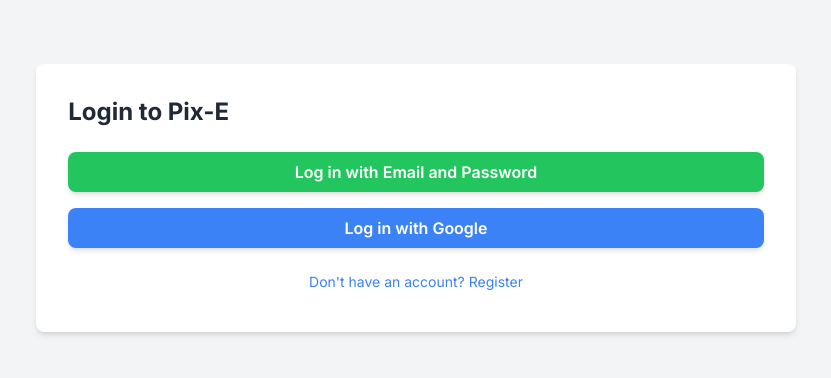
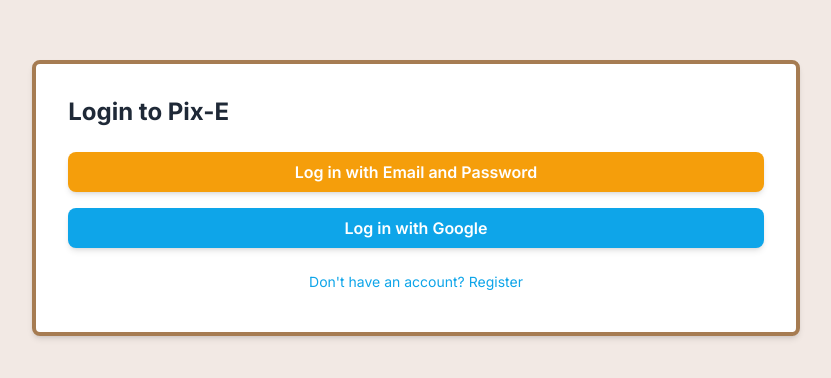
Before and after one commit to pixe-art/pix-e-web, a Next.js app: page /auth in a window 1280 px wide. Shown: the part 202-580 px from the top of the page, without its empty margins (224-1055 px from the left). Built offline with nearby package versions, Linux system fonts and the light colour scheme; no server answers; the database is empty.

Commit message:
chaned to our standarized CSS for most views

```diff
--- a/src/app/auth/page.js
+++ b/src/app/auth/page.js
@@ -90,8 +90,8 @@ export default function LoginPage() {
   };
 
   return (
-    <div className="flex min-h-screen items-center justify-center bg-gray-100">
-      <div className="p-8 bg-white shadow-md rounded-lg">
+    <div className="flex min-h-screen items-center justify-center bg-cream">
+      <div className="p-8 bg-white border border-brown border-4 shadow-md rounded-lg">
         <h1 className="text-2xl font-bold text-gray-800 mb-6">
           Login to Pix-E
         </h1>
@@ -99,19 +99,19 @@ export default function LoginPage() {
           <>
             <button
               onClick={() => setShowLoginForm(true)}
-              className="w-full py-2 px-4 bg-green-500 text-white font-semibold rounded-lg shadow-md hover:bg-green-700 focus:outline-none focus:ring-2 focus:ring-green-500 focus:ring-opacity-50 mb-4"
+              className="w-full py-2 px-4 bg-amber-500 text-white font-semibold rounded-lg shadow-md hover:bg-amber-700 focus:outline-none focus:ring-2 focus:ring-amber-500 focus:ring-opacity-50 mb-4"
             >
               Log in with Email and Password
             </button>
             <button
               onClick={handleGoogleLogin}
-              className="w-full py-2 px-4 bg-blue-500 text-white font-semibold rounded-lg shadow-md hover:bg-blue-700 focus:outline-none focus:ring-2 focus:ring-blue-500 focus:ring-opacity-50 mb-4"
+              className="w-full py-2 px-4 bg-sky-500 text-white font-semibold rounded-lg shadow-md hover:bg-sky-700 focus:outline-none focus:ring-2 focus:ring-sky-500 focus:ring-opacity-50 mb-4"
             >
               Log in with Google
             </button>
             <button
               onClick={navigateToRegister}
-              className="w-full py-2 px-4 bg-transparent text-blue-500 text-center text-sm"
+              className="w-full py-2 px-4 bg-transparent text-sky-500 text-center text-sm"
             >
               Don't have an account? Register
             </button>
@@ -124,18 +124,18 @@ export default function LoginPage() {
               placeholder="Enter your email"
               value={email}
               onChange={(e) => setEmail(e.target.value)}
-              className="w-full mb-4 px-4 py-2 border rounded-lg focus:outline-none focus:ring-2 focus:ring-blue-500"
+              className="w-full mb-4 px-4 py-2 border rounded-lg text-black focus:outline-none focus:ring-2 focus:ring-amber-500"
             />
             <input
               type="password"
               placeholder="Enter your password"
               value={password}
               onChange={(e) => setPassword(e.target.value)}
-              className="w-full mb-4 px-4 py-2 border rounded-lg focus:outline-none focus:ring-2 focus:ring-blue-500"
+              className="w-full mb-4 px-4 py-2 border rounded-lg text-black focus:outline-none focus:ring-2 focus:ring-amber-500"
             />
             <button
               type="submit"
-              className="w-full py-2 px-4 bg-blue-500 text-white font-semibold rounded-lg shadow-md hover:bg-blue-700 focus:outline-none focus:ring-2 focus:ring-blue-500 focus:ring-opacity-50"
+              className="w-full py-2 px-4 bg-amber-500 text-white font-semibold rounded-lg shadow-md hover:bg-amber-700 focus:outline-none focus:ring-2 focus:ring-amber-500 focus:ring-opacity-50"
             >
               Log in
             </button>
--- a/src/app/auth/set-username/setUsernameView.jsx
+++ b/src/app/auth/set-username/setUsernameView.jsx
@@ -1,20 +1,20 @@
 const SetUsernameView = ({ username, onChangeUsername, onSaveUsername, loading, error }) => {
   return (
-    <div className="flex flex-col items-center justify-center min-h-screen bg-gray-100">
-      <div className="max-w-md w-full px-8 py-6 bg-white shadow-md rounded-lg text-center border-8 border-black rounded-xl">
+    <div className="flex flex-col items-center justify-center min-h-screen bg-cream">
+      <div className="max-w-md w-full px-8 py-6 bg-white shadow-md rounded-lg text-center border-4 border-brown rounded-lg">
         <h1 className="text-3xl font-bold text-gray-800 mb-4">Set Your Username</h1>
         <input
           type="text"
           value={username}
           onChange={onChangeUsername}
           placeholder="Enter your username"
-          className="w-full mb-4 px-4 py-2 border border-gray-300 rounded-lg focus:outline-none focus:ring-2 focus:ring-blue-500 focus:border-transparent"
+          className="w-full mb-4 px-4 py-2 border border-gray-300 rounded-lg text-black focus:outline-none focus:ring-2 focus:ring-blue-500 focus:border-transparent"
           disabled={loading}
         />
         <button
           onClick={onSaveUsername}
           disabled={loading || !username.trim()}
-          className="w-full py-2 px-4 bg-blue-500 text-white font-semibold rounded-lg shadow-md hover:bg-blue-700 focus:outline-none focus:ring-2 focus:ring-blue-500 focus:ring-opacity-50"
+          className="w-full py-2 px-4 bg-amber-500 text-white font-semibold rounded-lg shadow-md hover:bg-amber-700 focus:outline-none focus:ring-2 focus:ring-amber-500 focus:ring-opacity-50"
         >
           Save Username
         </button>
--- a/src/app/dashboard/dashboardView.jsx
+++ b/src/app/dashboard/dashboardView.jsx
@@ -74,14 +74,14 @@ export default function Dashboard(props) {
   }
 
   return (
-    <div className="flex flex-col items-center justify-center min-h-screen bg-gray-100">
+    <div className="flex flex-col items-center justify-center min-h-screen bg-cream">
       <button
         onClick={handleLogout}
         className="absolute top-4 left-4 px-4 py-2 text-white bg-gray-500 rounded hover:bg-gray-600"
       >
         Logout
       </button>
-      <div className="max-w-md w-full px-8 py-6 bg-white shadow-md rounded-lg text-center border-8 border-black rounded-xl">
+      <div className="max-w-md w-full px-8 py-6 bg-white shadow-md text-center border-8 border-brown rounded-lg">
         {user && (
           <p className="text-sm text-gray-600 mb-4">Logged in as: {username || user.uid}</p>
 
@@ -103,19 +103,19 @@ export default function Dashboard(props) {
           />
         </div>
 
-        <div className="flex flex-wrap gap-4 justify-center mb-6">
+        <div className="flex flex-wrap gap-4 justify-center mb-6 *:*:min-w-40 /*<- sets all spans to same width*/">
           <Link href="/art-tool">
-            <span className="inline-block px-6 py-2 text-white bg-blue-500 rounded hover:bg-blue-600 cursor-pointer">
+            <span className="inline-block px-6 py-2 text-white bg-slate-500 rounded hover:bg-slate-600 cursor-pointer">
               Art Tool
             </span>
           </Link>
           <Link href="/profile">
-            <span className="inline-block px-6 py-2 text-white bg-green-500 rounded hover:bg-green-600 cursor-pointer">
+            <span className="inline-block px-6 py-2 text-white bg-emerald-500 rounded hover:bg-emerald-600 cursor-pointer">
               Profile
             </span>
           </Link>
           <Link href="/favourites">
-            <span className="inline-block px-6 py-2 text-white bg-yellow-500 rounded hover:bg-yellow-600 cursor-pointer">
+            <span className="inline-block px-6 py-2 text-white bg-amber-500 rounded hover:bg-amber-600 cursor-pointer">
               Favourites
             </span>
           </Link>
--- a/src/app/page.js
+++ b/src/app/page.js
@@ -4,14 +4,14 @@ import Head from 'next/head';
 
 export default function Home() {
   return (
-    <div className="flex flex-col items-center justify-center min-h-screen bg-gray-100">
+    <div className="flex flex-col items-center justify-center min-h-screen bg-cream">
       <Head>
         <title>Pix-E | Pixel Art Display</title>
         <meta name="description" content="Display and create beautiful pixel art with Pix-E." />
         <link rel="icon" href="/favicon.ico" />
       </Head>
 
-      <main className="max-w-md w-full p-8 bg-white shadow-md rounded-lg text-center">
+      <main className="max-w-md w-full p-8 bg-white border border-4 border-brown shadow-md rounded-lg text-center">
         <h1 className="text-3xl font-bold text-gray-800 mb-4">Welcome to Pix-E!</h1>
         <p className="text-lg text-gray-600 mb-6">Create and share your pixel art creations.</p>
         <div>
```
